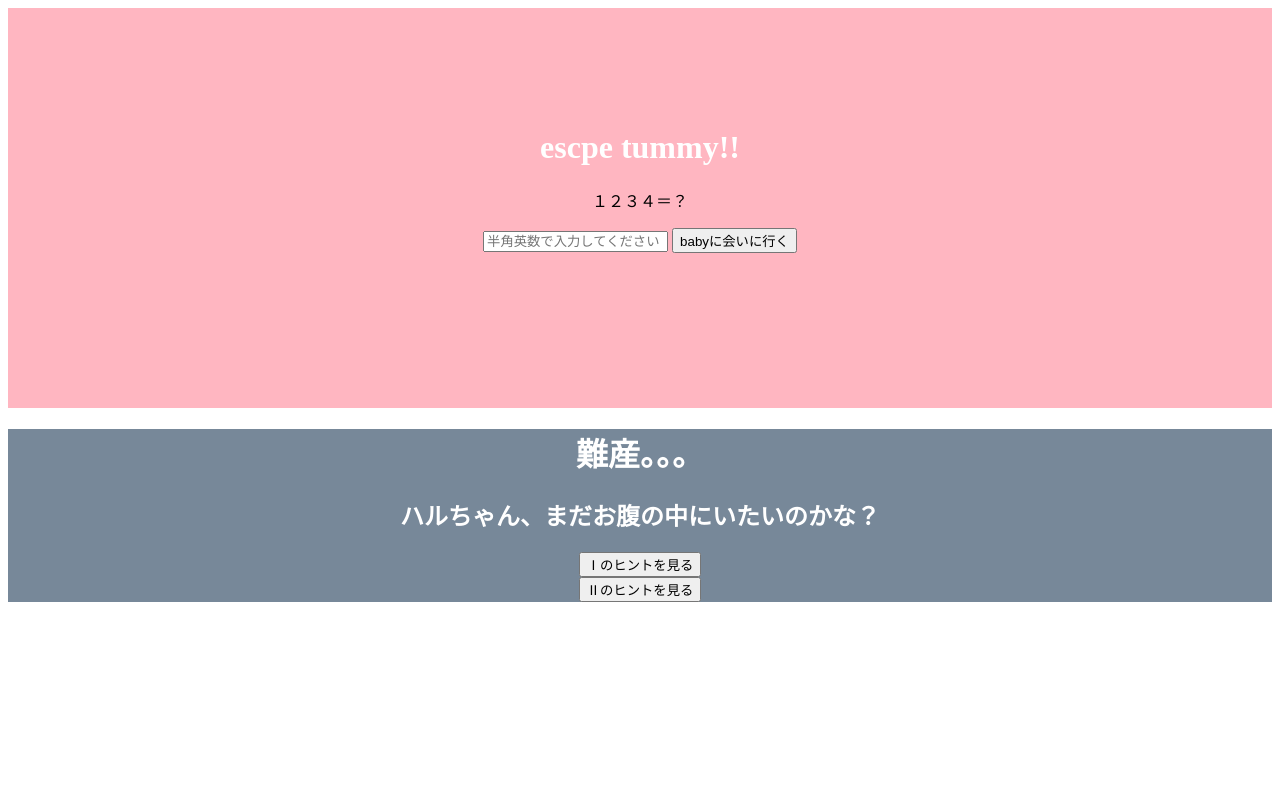
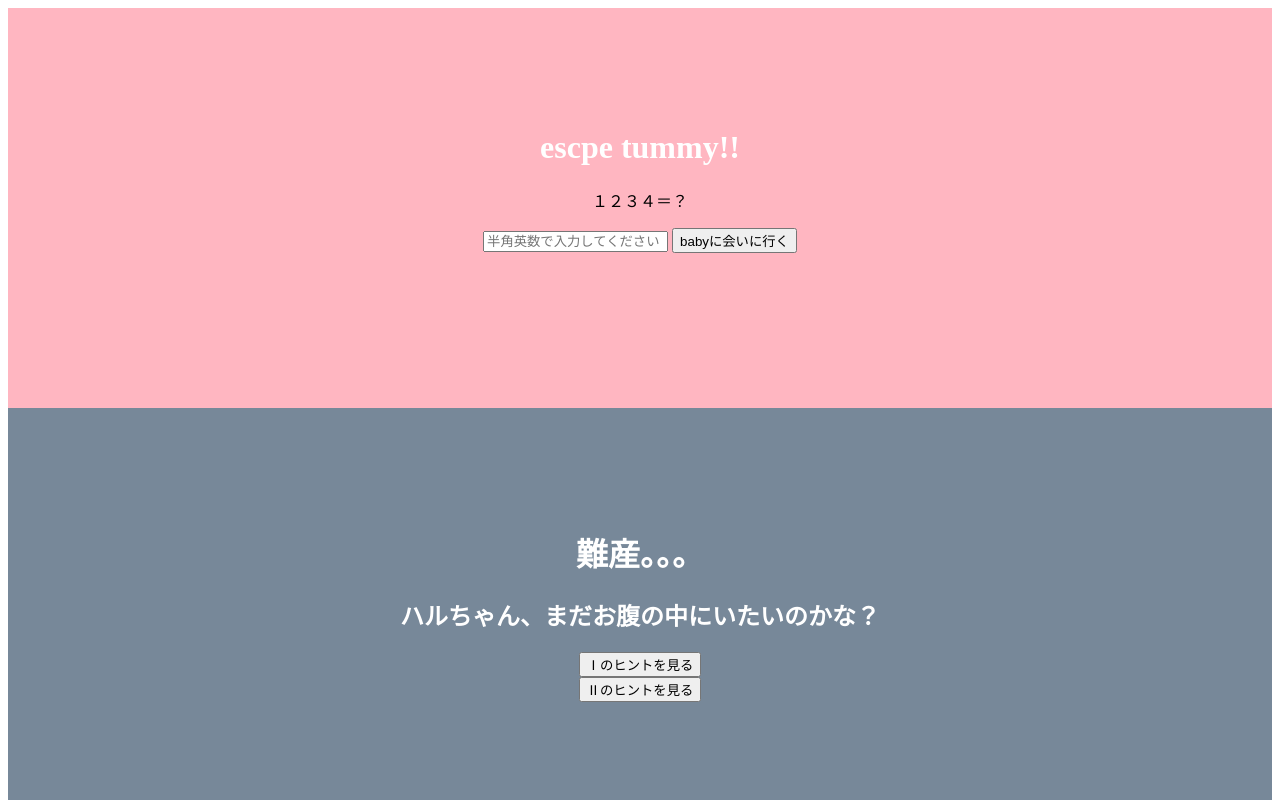
Before and after one commit to ai-lub/exodus, a plain HTML site: page index.html in a window 1280 px wide. Both pictures are taken after a click on the input "babyに会いに行く". Shown: the top 800 px of the page. Drawn offline with nearby package versions, Linux system fonts and the light colour scheme.

Commit message:
Update style.css

```diff
--- a/style.css
+++ b/style.css
@@ -21,6 +21,8 @@ h1, h2 {
     color:paleturquoise;
 }
 .fal {
+    padding: 100px;
+    height:400px;
     text-align: center;
     background-color: lightslategray;
     color: white;
```
